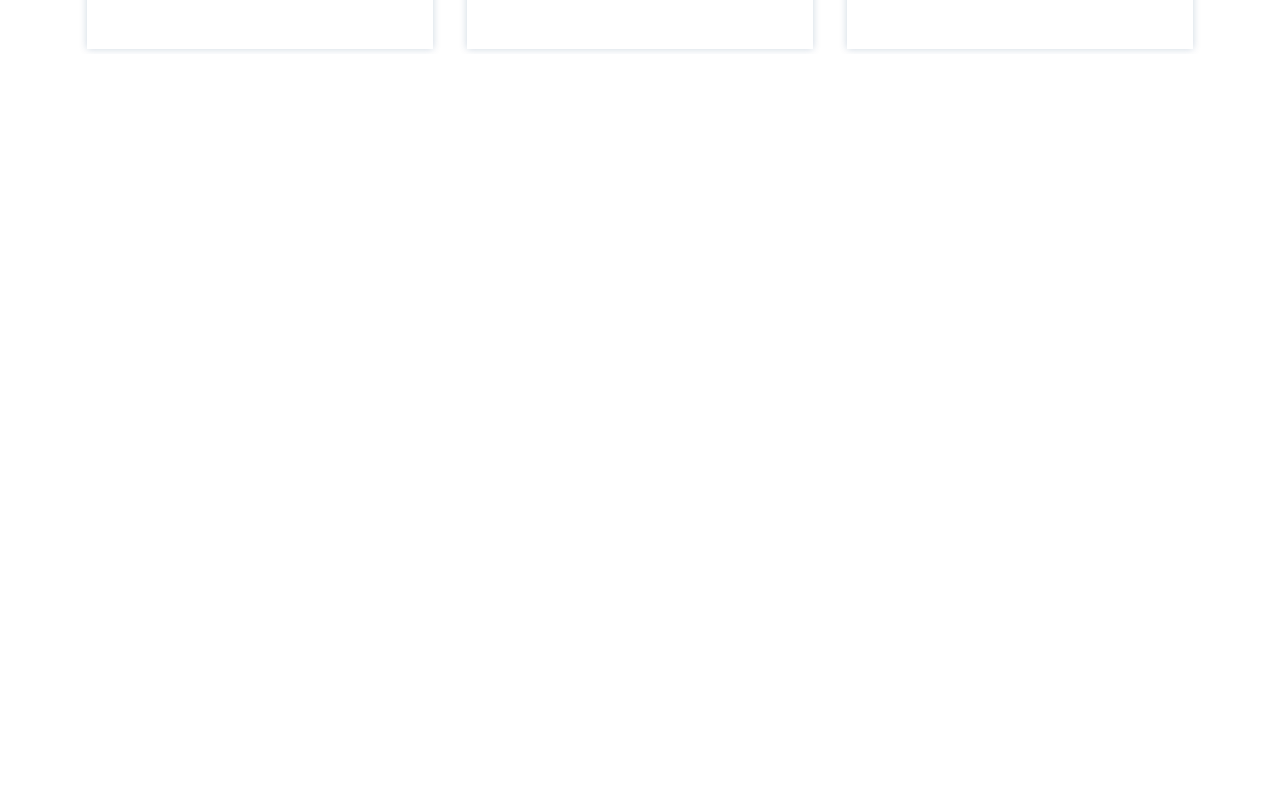
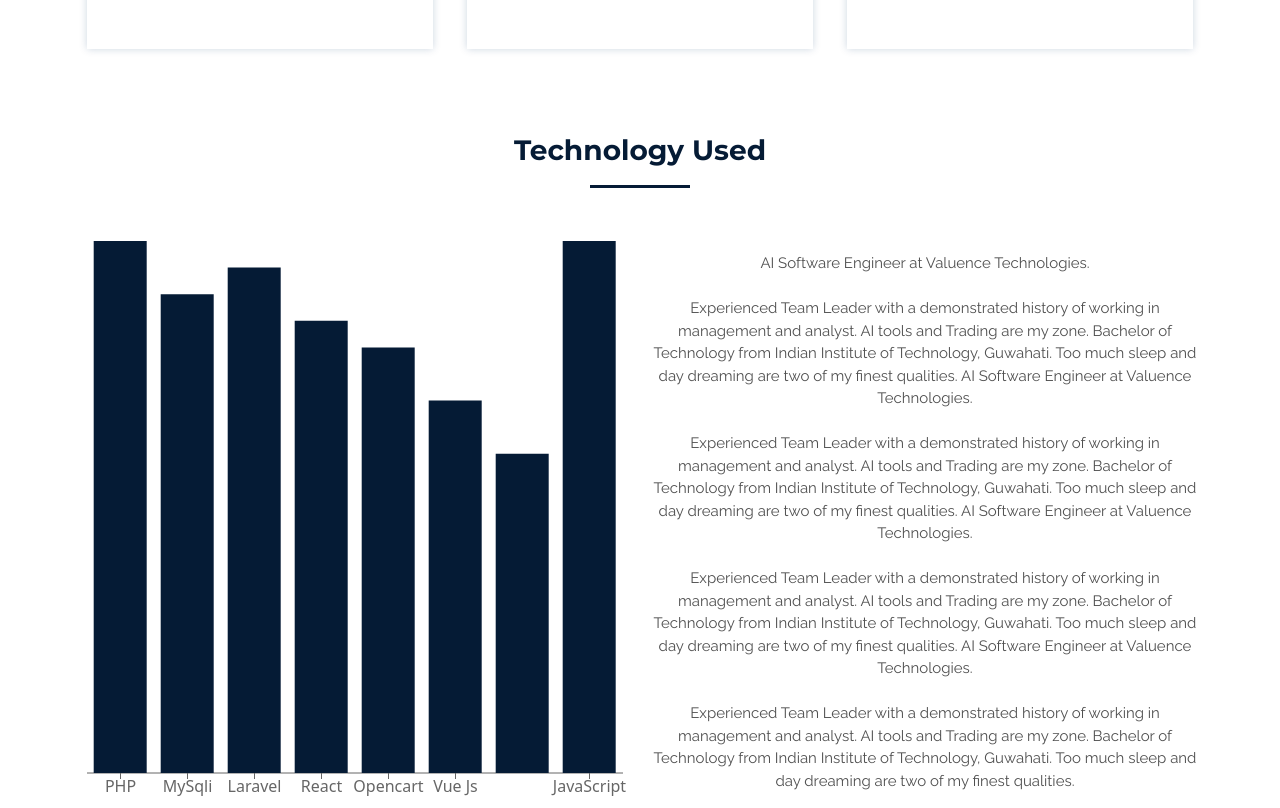
Before and after one commit to ivrschool/ivr-school-fullstack, a React (Create React App) app: page / in a window 1280 px wide. Shown: the part 1040-1848 px from the top of the page. Before the commit the page ends 1094 px from the top, so only its background shows below. Built offline with nearby package versions, Linux system fonts and the light colour scheme; a web font is replaced by a local one.

Commit message:
chart component is added

```diff
--- a/package.json
+++ b/package.json
@@ -11,6 +11,7 @@
     "react-bootstrap": "^2.5.0",
     "react-dom": "^18.2.0",
     "react-scripts": "5.0.1",
+    "recharts": "^2.1.14",
     "web-vitals": "^2.1.4"
   },
   "scripts": {
--- a/src/App.js
+++ b/src/App.js
@@ -2,6 +2,8 @@ import React from 'react';
 import TopBanner from './components/TopBanner/TopBanner';
 import TopNavigation from './components/TopNavigation/TopNavigation';
 import Services from './components/Services/Services';
+import Analysis from './components/Analysis/Analysis';
+
 
 
 function App() {
@@ -10,6 +12,7 @@ function App() {
       <TopNavigation />
       <TopBanner />
       <Services />
+      <Analysis />
 
     </div>
   );
--- /dev/null
+++ b/src/components/Analysis/Analysis.jsx
@@ -0,0 +1,84 @@
+import React, { Component, Fragment } from 'react'
+import { Col, Container, Row } from 'react-bootstrap'
+import { Bar, BarChart, ResponsiveContainer, Tooltip, XAxis } from 'recharts';
+
+
+
+class Analysis extends Component {
+
+     constructor(){
+          super();
+          this.state={
+               data:[
+                    {Techonology:'PHP',Projects:100},
+                    {Techonology:'MySqli',Projects:90},
+                    {Techonology:'Laravel',Projects:95},
+                    {Techonology:'React',Projects:85},
+                    {Techonology:'Opencart',Projects:80},
+                    {Techonology:'Vue Js',Projects:70},
+                    {Techonology:'Django',Projects:60},
+                    {Techonology:'JavaScript',Projects:100}
+               ]
+          }
+     }
+
+    render() {
+         var blue = "#051b35"
+          return (
+            <Fragment>
+                  <Container className="text-center">
+                      <h1 className="serviceMainTitle">Technology Used</h1>
+                        <div className="bottom"></div>
+                    <Row>
+                        {/* <Col style={{width:'100%', height:'300px'}} lg={6} md={12} sm={12}> */}
+                        <Col lg={6} md={12} sm={12}>
+                          <ResponsiveContainer>
+                                <BarChart width={100} height={300} data={this.state.data}>
+
+                                <XAxis dataKey="Techonology" />
+                                <Tooltip />
+                                <Bar dataKey="Projects" fill={blue}>
+
+                                </Bar>
+
+
+                                </BarChart>
+                            </ResponsiveContainer>
+
+                        </Col>
+
+
+                        <Col lg={6} md={12} sm={12}>
+
+                              <p className="text-justify serviceDescription">
+                                  AI Software Engineer at Valuence Technologies.<br></br><br></br>
+                                  Experienced Team Leader with a demonstrated history of working in management and analyst.
+                                  AI tools and Trading are my zone. Bachelor of Technology from Indian Institute of Technology, Guwahati.
+                                  Too much sleep and day dreaming are two of my finest qualities.
+                              AI Software Engineer at Valuence Technologies.<br></br><br></br>
+                                  Experienced Team Leader with a demonstrated history of working in management and analyst.
+                                  AI tools and Trading are my zone. Bachelor of Technology from Indian Institute of Technology, Guwahati.
+                                  Too much sleep and day dreaming are two of my finest qualities.
+
+                                  AI Software Engineer at Valuence Technologies.<br></br><br></br>
+                                  Experienced Team Leader with a demonstrated history of working in management and analyst.
+                                  AI tools and Trading are my zone. Bachelor of Technology from Indian Institute of Technology, Guwahati.
+                                  Too much sleep and day dreaming are two of my finest qualities.
+
+                                  AI Software Engineer at Valuence Technologies.<br></br><br></br>
+                                  Experienced Team Leader with a demonstrated history of working in management and analyst.
+                                  AI tools and Trading are my zone. Bachelor of Technology from Indian Institute of Technology, Guwahati.
+                                  Too much sleep and day dreaming are two of my finest qualities.
+
+                              </p>
+                        </Col>
+
+                    </Row>
+                </Container>
+
+            </Fragment>
+          )
+     }
+}
+
+export default Analysis
```
Also changed, not shown: 1 other file (tests, documents, lock files or other folders).
